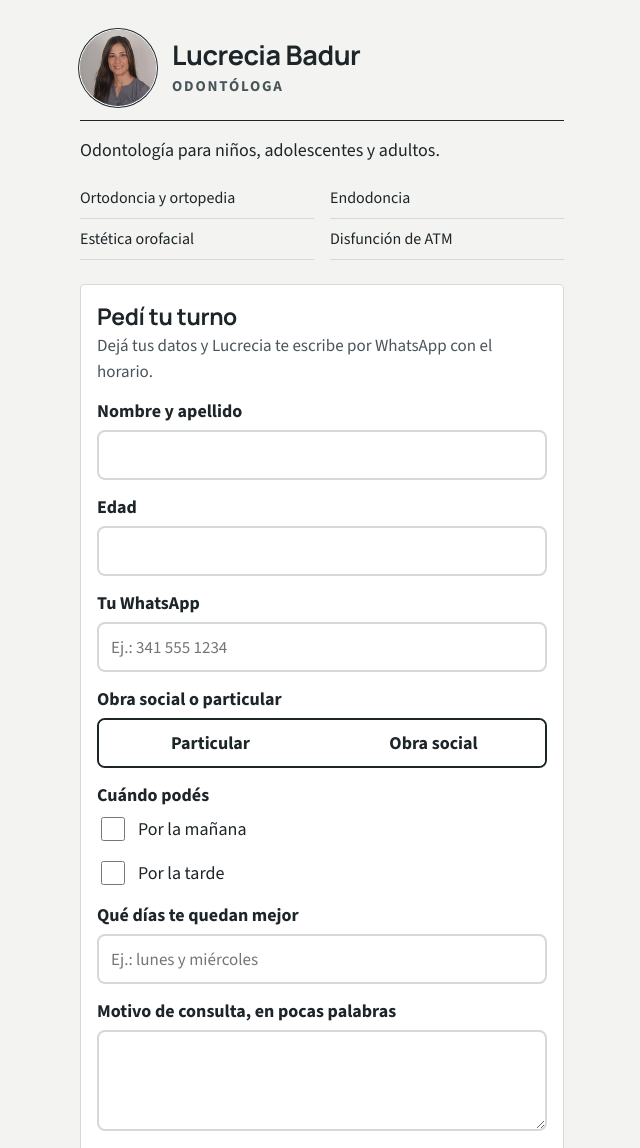
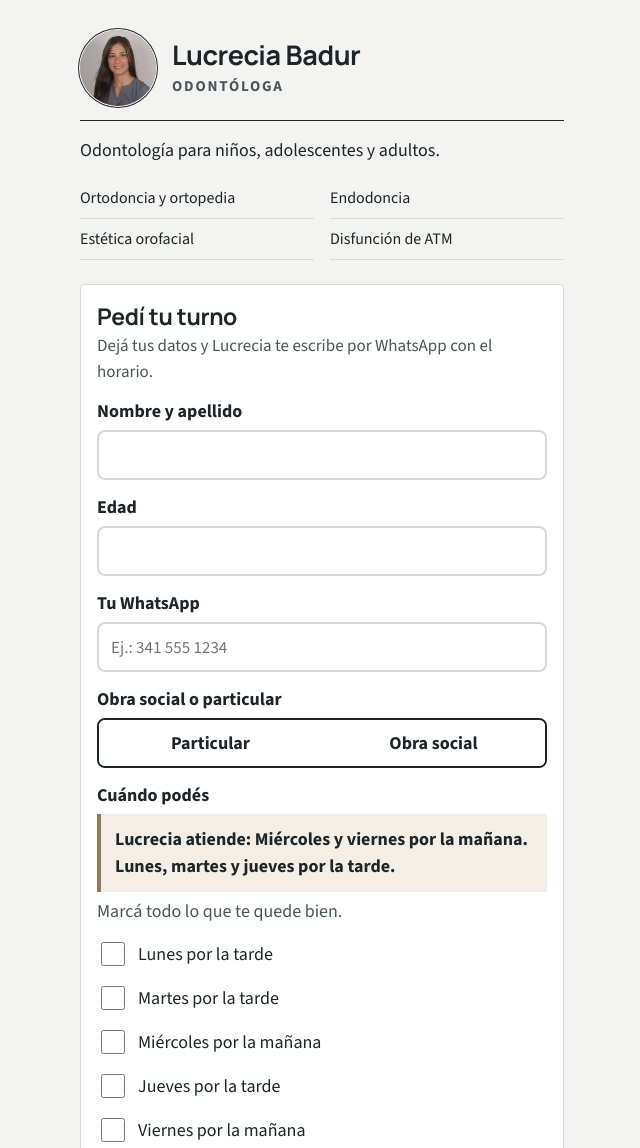
Before and after one commit to webs-emprendedores/webs-emprendedores.github.io, a plain HTML site: page lucreciabadur/index.html in a window 1280 px wide. Shown: the top 1148 px of the page, without its empty margins (318-958 px from the left). Drawn offline with nearby package versions, Linux system fonts and the light colour scheme.

Commit message:
Turnos: el paciente ve cuándo atiende el profesional y elige solo esos días y franjas (sale de los horarios del panel)
Co-Authored-By: Claude Opus 5.5 <noreply@anthropic.com>
Claude-Session: https://claude.ai/code/session_01DNSTtVELFcVK5UJTHsXw86

```diff
--- a/lucreciabadur/index.html
+++ b/lucreciabadur/index.html
@@ -223,6 +223,13 @@ const covList = () => ['Particular'].concat(S.cfg.os.filter(o => o.on).map(o =>
 function feeLine(cov){ const c = S.cfg, o = c.os.find(x => x.n===cov); if(!cov) return ''; if(cov==='Otra obra social') return `${c.short} te confirma si trabaja con esa obra social.`; if(!c.fees.show) return '';
   if(cov==='Particular') return c.fees.part ? `Sesión particular: ${money(c.fees.part)}.` : ''; return o ? (o.plus>0 ? `Con ${o.n} se paga un adicional de ${money(o.plus)} por sesión.` : `Con ${o.n} no pagás nada aparte.`) : ''; }
 // franjas que de verdad atiende (regla 15/11: no ofrecer "Por la mañana" a quien atiende solo a la tarde)
+// Días y franjas que atiende, según los horarios cargados en el panel (Dardo 15/11: lo que ve el paciente sale de ahí)
+const ORD = [1,2,3,4,5,6,0];
+function agenda(c){ return ORD.filter(d => c.days && c.days[d] && c.days[d].on).map(d => { const x = c.days[d]; return {d, am:x.from < '13:00', pm:x.to > '13:00'}; }); }
+function diasTxt(ds){ const n = ds.map(d => ORD.indexOf(d)); if(ds.length>=3 && n.every((v,i) => !i || v===n[i-1]+1)) return WD[ds[0]]+' a '+WD[ds[ds.length-1]]; const w = ds.map(d => WD[d]); return w.length>1 ? w.slice(0,-1).join(', ')+' y '+w[w.length-1] : w[0]; }
+function agendaTxt(c){ const g = {}; agenda(c).forEach(x => { const k = x.am && x.pm ? 'de mañana y de tarde' : x.am ? 'por la mañana' : 'por la tarde'; (g[k] = g[k]||[]).push(x.d); });
+  return ['por la mañana','por la tarde','de mañana y de tarde'].filter(k => g[k]).map(k => cap(diasTxt(g[k]))+' '+k+'.').join(' '); }
+function cuandoOpts(c){ const o = []; agenda(c).forEach(x => { if(x.am) o.push({k:'d'+x.d+'am', l:cap(WD[x.d])+' por la mañana'}); if(x.pm) o.push({k:'d'+x.d+'pm', l:cap(WD[x.d])+' por la tarde'}); }); return o; }
 function franjas(c){ const on = Object.values(c.days||{}).filter(d => d && d.on); return {am: on.some(d => d.from < '13:00'), pm: on.some(d => d.to > '13:00')}; }
 function siteReq(){ const c = S.cfg, f = P.f;
   let h = `<section class="sheet"><h2>Pedí tu turno</h2><p class="sub">${c.call ? `Dejá tus datos y ${esc(c.short)} te llama para una primera charla antes de darte el turno.` : `Dejá tus datos y ${esc(c.short)} te escribe por WhatsApp con el horario.`}</p><div class="form" style="border-top:0;padding-top:0">
@@ -233,9 +240,8 @@ function siteReq(){ const c = S.cfg, f = P.f;
       + (f.covk==='Obra social' ? `<label for="fO">Cuál es tu obra social</label><input id="fO" data-f="other" type="text" value="${esc(f.other||'')}"><p class="pick">${esc(c.osNote || 'Trabajo con todas. Te confirmo la cobertura antes de darte el turno.')}</p>` : '');
   else { const fl = feeLine(f.cov); h += `<label for="fC">Obra social o particular</label><select id="fC" data-f="cov"><option value="">Elegí una opción</option>${covList().map(o => `<option ${o===f.cov?'selected':''}>${esc(o)}</option>`).join('')}</select>`
       + (f.cov==='Otra obra social' ? `<label for="fO">Cuál es tu obra social</label><input id="fO" data-f="other" type="text" value="${esc(f.other||'')}">` : '') + (fl ? `<p class="pick">${esc(fl)}</p>` : ''); }
-  const FR = franjas(c);
-  h += (FR.am && FR.pm ? `<label id="lA">Cuándo podés</label><label class="chk" style="margin-top:4px"><input type="checkbox" data-fc="am" ${f.am?'checked':''}> Por la mañana</label><label class="chk"><input type="checkbox" data-fc="pm" ${f.pm?'checked':''}> Por la tarde</label>` : '') + `
-    <label for="fD">Qué días te quedan mejor</label><input id="fD" data-f="days" type="text" placeholder="Ej.: lunes y miércoles" value="${esc(f.days||'')}">`;
+  const OP = cuandoOpts(c);
+  if(OP.length) h += `<label id="lA">Cuándo podés</label><p class="pick" style="margin:2px 0 6px">${esc(c.short)} atiende: ${esc(agendaTxt(c))}</p><p class="mut" style="margin-bottom:4px">Marcá todo lo que te quede bien.</p>${OP.map(o => `<label class="chk"><input type="checkbox" data-fc="${o.k}" ${f[o.k]?'checked':''}> ${esc(o.l)}</label>`).join('')}`;
   if(c.ask.motivo) h += `<label for="fM">Motivo de consulta, en pocas palabras</label><textarea id="fM" data-f="motivo" rows="3">${esc(f.motivo||'')}</textarea>`;
   if(c.ask.pain) h += `<label id="lD">Estás con dolor?</label><div class="seg" role="group" aria-labelledby="lD" style="margin:0">${['Sí','No'].map(k => `<button data-a="pain" data-v="${k}" class="${f.pain===k?'on':''}" aria-pressed="${f.pain===k}">${k}</button>`).join('')}</div>`;
   return h + `<button class="btn w gap" data-a="sendreq">Pedir turno</button></div></section>`; }
@@ -417,7 +423,8 @@ document.addEventListener('click', e => {
     let cov = c.osAll ? (f.covk==='Particular' ? 'Particular' : f.covk==='Obra social' ? (f.other||'').trim() : '') : (f.cov==='Otra obra social' ? (f.other||'').trim() : (f.cov||''));
     if(!cov){ toast(f.covk==='Obra social' || f.cov==='Otra obra social' ? 'Escribí cuál es tu obra social.' : 'Elegí obra social o particular.'); return; }
     if(c.ask.pain && !f.pain){ toast('Decinos si estás con dolor.'); return; }
-    const avail = [[f.am?'por la mañana':'', f.pm?'por la tarde':''].filter(Boolean).join(' o '), (f.days||'').trim()].filter(Boolean).join('. ');
+    const OP = cuandoOpts(c), pk = OP.filter(o => f[o.k]); if(OP.length && !pk.length){ toast('Marcá cuándo podés.'); return; }
+    const avail = pk.map((o,i) => i ? o.l.toLowerCase() : o.l).join(', ');
     const r = {id:uid(), name, phone, age:c.ask.age?Number(f.age):0, cov, avail, pain:c.ask.pain?f.pain:''}; S.reqs.push(r); save(); P.last = Object.assign({req:true}, r); P.motivo = c.ask.motivo ? (f.motivo||'').trim() : ''; P.step = 'done'; P.f = {}; renderSite(); scrollTo(0,0);
     if(c.wa) location.href = waLink(c.wa, msgReq(r, P.motivo)); }
   if(a==='again'){ P.step = 'pick'; P.last = null; renderSite(); }
```
Also changed, not shown: andreacolman/index.html (+11 -4 lines), danielavrsalovic/index.html (+11 -4 lines), muestra-turnos/index.html (+11 -4 lines).
